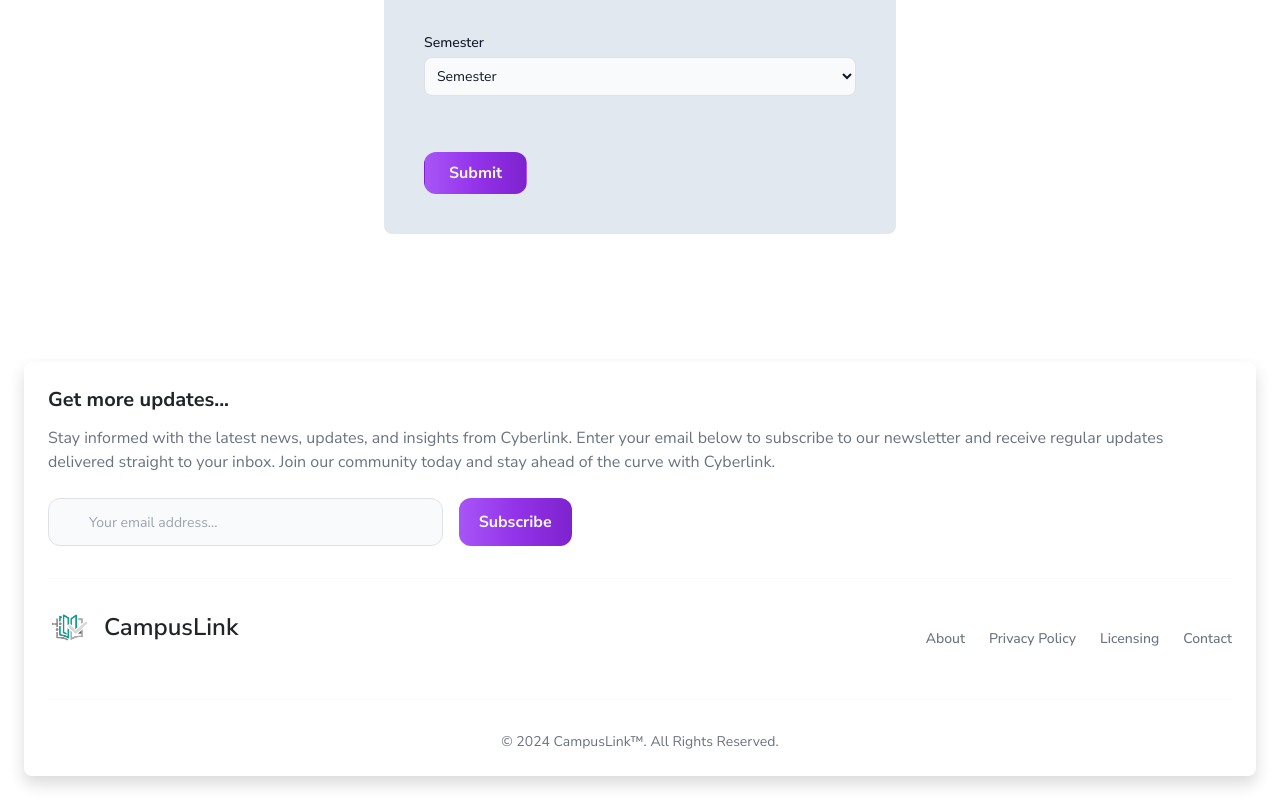
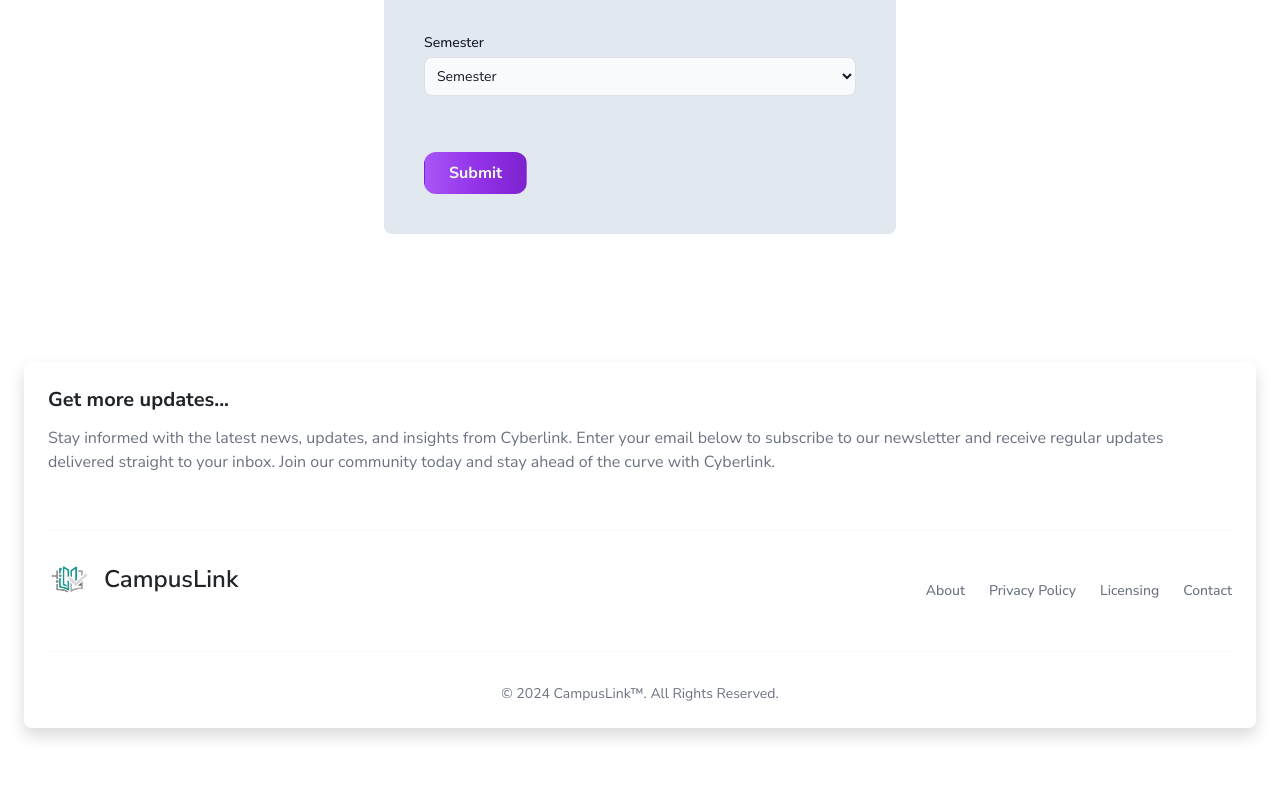
Before and after one commit to Akshaythakur766/CampusLink, a React (Vite) app in the folder Client/: page / in a window 1280 px wide. Shown: the part 2590-3390 px from the top of the page. After the commit the page ends 3342 px from the top, so only its background shows below. Built offline with nearby package versions, Linux system fonts and the light colour scheme; no server answers.

Commit message:
REadme Update

```diff
--- a/Client/src/components/Footer.jsx
+++ b/Client/src/components/Footer.jsx
@@ -22,7 +22,7 @@ function Footer() {
               <div>
                 <div className=" w-full mr-3 formkit-field">
                   <div className="flex items-center max-sm:flex-col justify-start mt-4 ">
-                    <input
+                    {/* <input
                       id="email"
                       className="formkit-input bg-gray-50 border border-gray-300 text-gray-900 text-sm rounded-xl focus:ring-blue-500 focus:border-blue-500 block max-sm:w-full pl-10 p-2.5 dark:bg-gray-700 dark:border-gray-600 dark:placeholder-gray-400 dark:text-white dark:focus:ring-blue-500 dark:focus:border-blue-500 h-12 w-1/3"
                       name="email_address"
@@ -33,7 +33,7 @@ function Footer() {
                     />
                     <button className="buttonCol ml-4 max-sm:mt-2 rounded-xl">
                       Subscribe
-                    </button>
+                    </button> */}
                   </div>
                 </div>
               </div>
```
Also changed, not shown: 1 other file (tests, documents, lock files or other folders).
